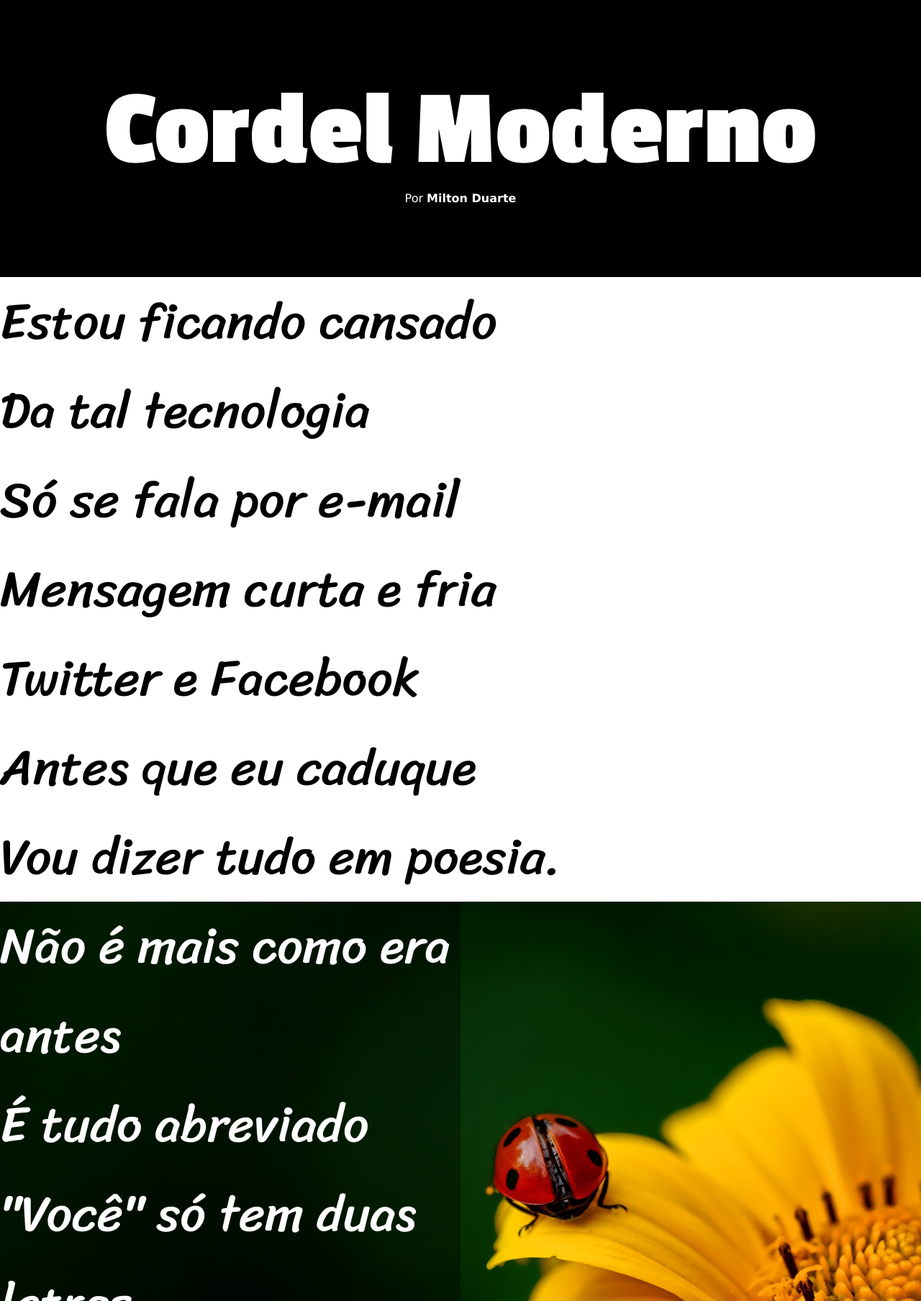
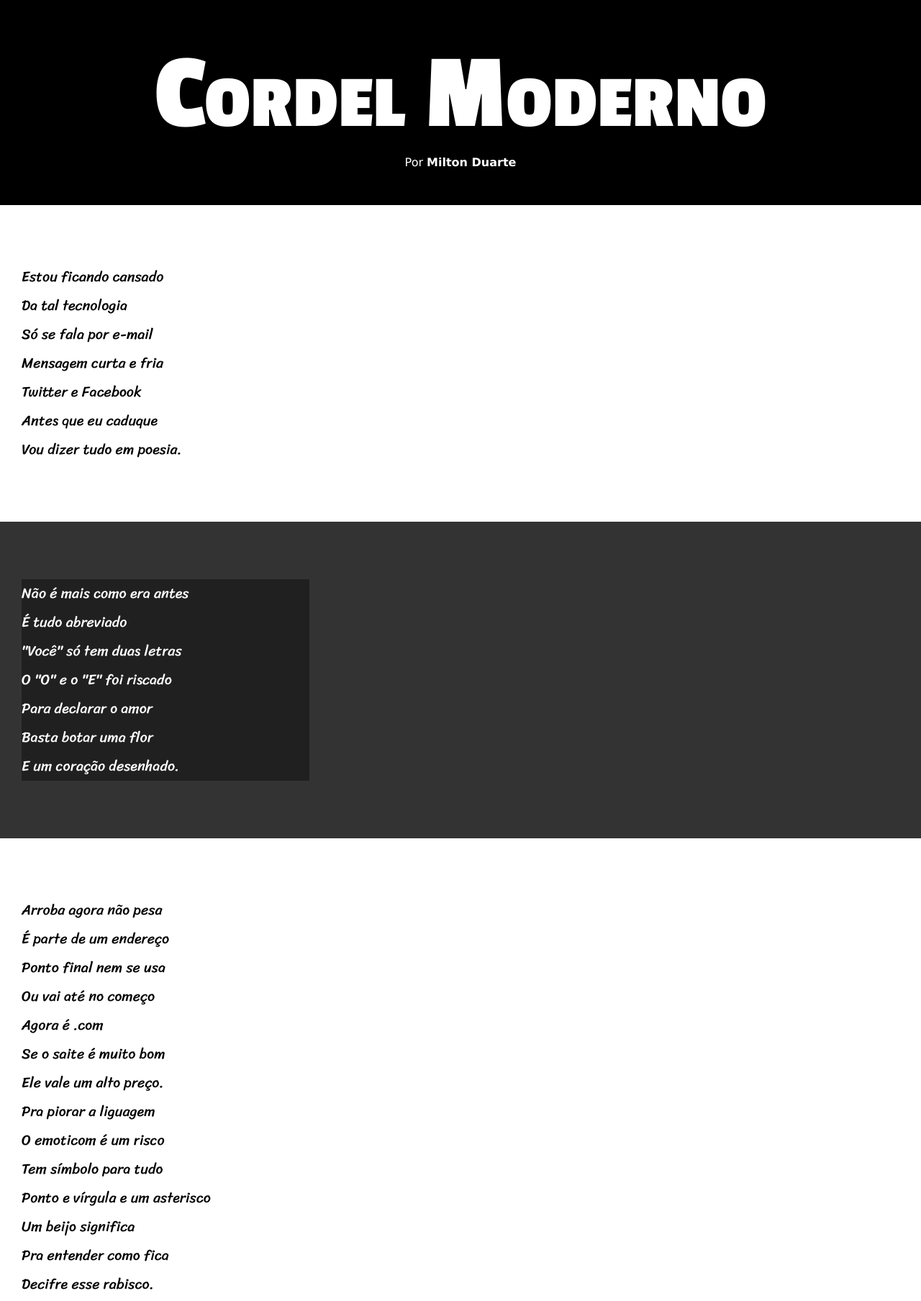
Before and after one commit to lalaiskarla/html-css, a plain HTML site: page desafios/desafio 12/projeto-cordel.html in a window 1280 px wide. Shown: the top 1808 px of the page at 72% size. Drawn offline with Linux system fonts and the light colour scheme.

Commit message:
exercicio atualizado

```diff
--- /dev/null
+++ b/desafios/desafio 12/estilo.css
@@ -0,0 +1,110 @@
+@charset "UFT-8";
+
+@import url('https://fonts.googleapis.com/css2?family=Passion+One:wght@400;700;900&display=swap');
+@import url('https://fonts.googleapis.com/css2?family=Sriracha&display=swap');
+
+
+* {
+    margin: 0px;
+    padding: 0px;
+}
+
+html, body{
+    min-height: 100vh;
+    background-color: darkgray;
+}
+header{
+    background-color: black;
+    color: white;
+    text-align: center;
+
+}
+header h1{
+    padding-top: 50px;
+    font-family: "Passion One", sans-serif;
+    font-size: 150px;
+    margin-bottom: 1px;
+    font-weight: 700;
+    font-style: normal;
+    font-variant: small-caps;
+}
+header p{
+    font-family: Verdana, Geneva, Tahoma, sans-serif;
+    font-size: 16px;
+    margin-top: 1px;
+    padding-bottom: 50px;
+}
+a{
+    color: white;
+    text-decoration: none;
+    font-weight: bolder;
+}
+
+a:hover{
+    text-decoration: underline;
+}
+section{
+    font-family: "Sriracha", cursive;
+    font-weight: 400;
+    font-style: normal;
+    font-size: 20px;
+    padding-top: 10vh;
+    padding-bottom: 10vh;
+    line-height: 2em;
+    padding-left: 30px;
+}
+
+section.normal{
+    background-color: white;
+    color: black
+
+}
+
+section.imagem{
+    background-color: rgba(51,51,51);
+    color: white;
+}
+
+section.imagem p{
+    background-color: rgba(0, 0, 0, 0.363);
+    width: 400px;
+}
+
+ /* configurações feitas antes da correção.
+
+section.s2{
+    background-image: url(imagens/background001.jpg);
+    background-repeat: no-repeat;
+    background-size: cover;
+    background-attachment: fixed;
+    box-shadow: -2px -2px 8px black;
+}
+section.s2 p{
+    background-color: rgba(0, 0, 0, 0.363);
+    width: 50%;
+    color: white;
+}
+
+section.s3{
+    background-image: url(imagens/background002.jpg);
+    background-repeat: no-repeat;
+    background-size: cover;
+    background-attachment: fixed;
+    box-shadow: -2px -2px 8px black;
+}
+section.s3 p{
+    background-color: rgba(0, 0, 0, 0.363);
+    width: 50%;
+    color: white;
+} */
+
+footer{
+    background-color: black;
+    text-align: center;
+    color: white;
+    padding: 10px;
+    font-family: Verdana, Geneva, Tahoma, sans-serif;
+    font-size: 16px;
+
+
+}
--- a/desafios/desafio 12/projeto-cordel.html
+++ b/desafios/desafio 12/projeto-cordel.html
@@ -4,92 +4,8 @@
     <meta charset="UTF-8">
     <meta name="viewport" content="width=device-width, initial-scale=1.0">
     <title>Cordel Moderno</title>
-    <style>
-        @import url('https://fonts.googleapis.com/css2?family=Passion+One:wght@400;700;900&display=swap');
-        @import url('https://fonts.googleapis.com/css2?family=Sriracha&display=swap');
+    <link rel="stylesheet" href="estilo.css">
 
-
-        * {
-            margin: 0px;
-            padding: 0px;
-        }
-
-        header{
-            background-color: black;
-            color: white;
-           text-align: center;
-           padding: 100px;
-
-
-        }
-        header h1{
-            font-family: "Passion One", sans-serif;
-            font-size: 150px;
-            margin-bottom: 1px;
-            font-weight: 700;
-            font-style: normal;
-
-
-
-        }
-        header p{
-            font-family: Verdana, Geneva, Tahoma, sans-serif;
-            font-size: 16px;
-            margin-top: 1px;
-        }
-        header a{
-            color: white;
-            text-decoration: none;
-            font-weight: bold;
-        }
-
-        header a:hover{
-            text-decoration: underline;
-        }
-        section{
-            font-family: "Sriracha", cursive;
-            font-weight: 400;
-            font-style: normal;
-            font-size: 70px;
-        }
-
-        section.s2{
-            background-image: url(imagens/background001.jpg);
-            background-repeat: no-repeat;
-            background-size: cover;
-            background-attachment: fixed;
-        }
-        section.s2 p{
-            background-color: rgba(0, 0, 0, 0.363);
-            width: 50%;
-            color: white;
-        }
-
-        section.s3{
-            background-image: url(imagens/background002.jpg);
-            background-repeat: no-repeat;
-            background-size: cover;
-            background-attachment: fixed;
-        }
-        section.s3 p{
-            background-color: rgba(0, 0, 0, 0.363);
-            width: 50%;
-            color: white;
-        }
-
-        footer{
-            background-color: black;
-            color: white;
-            padding: 10px;
-            font-family: Verdana, Geneva, Tahoma, sans-serif;
-            font-size: 30px;
-            text-align: center;
-        }
-
-        footer strong.destaque:hover{
-            text-decoration: underline;
-        }
-    </style>
 </head>
 <body>
     <header>
@@ -98,7 +14,7 @@
     </header>
 
 <main>
-    <section class="s1">
+    <section class="normal">
         <p>
             Estou ficando cansado <br>
             Da tal tecnologia <br>
@@ -112,7 +28,7 @@
 
 
 
-    <section class="s2">
+    <section class="imagem">
         <p>
             Não é mais como era antes <br>
             É tudo abreviado <br>
@@ -126,7 +42,7 @@
 
 
 
-    <section class="s1">
+    <section class="normal">
 
             <p>
                 Arroba agora não pesa <br>
@@ -152,7 +68,7 @@
 
 
 
-    <section class="s3">
+    <section class="imagem">
         <p>
             Tenho saudade das cartas <br>
             Escritas com a própria mão <br>
@@ -166,7 +82,7 @@
     </section>
 
 
-    <section class="s1">
+    <section class="normal">
         <p>
             Agora, escrevo e envio <br>
             Chegando na mesma hora <br>
@@ -189,7 +105,7 @@
     </section>
 </main>
 <footer>
-    <p>Site criado por <strong class="destaque">Gustavo Guanabara</strong> para o <strong class="destaque">CursoemVideo</strong></p>
+    <p>Site criado por <a href="https://gustavoguanabara.github.io/" target="_blank">Gustavo Guanabara</a> para o  <a href="https://www.cursoemvideo.com/" target="_blank">CursoemVideo</a></p>
 </footer>
 </body>
 </html>
```
